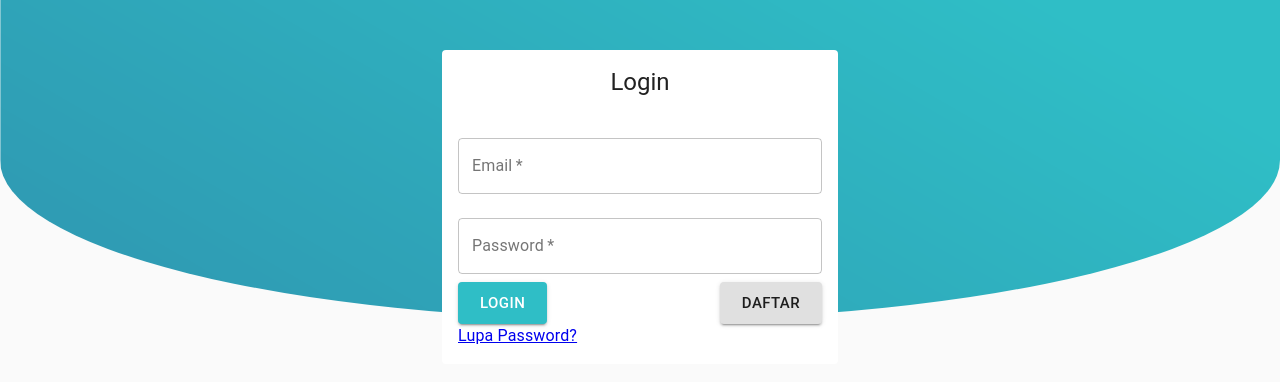
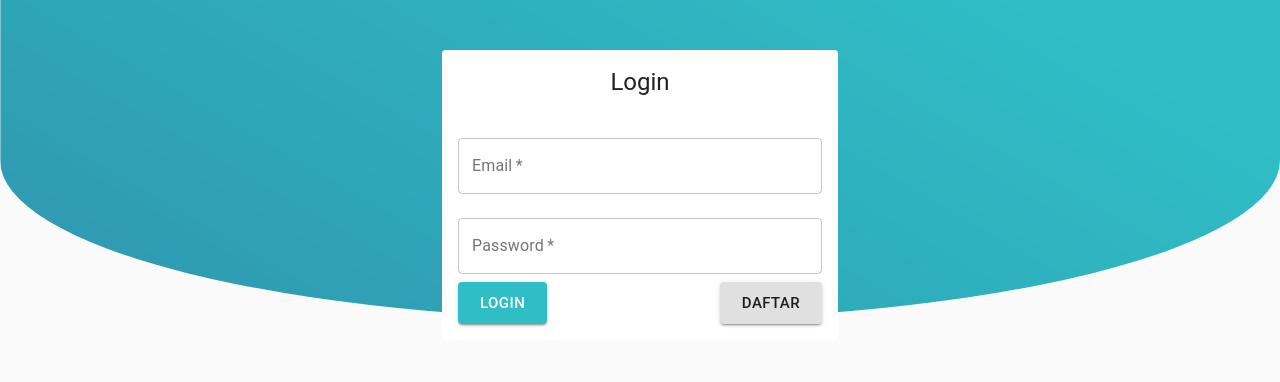
Before and after one commit to namasayayusi/silaturahmi-app, a React (Create React App) app: page /login in a window 1280 px wide. Shown: the top 382 px of the page. Built offline with nearby package versions, Linux system fonts and the light colour scheme; no server answers.

Commit message:
update login

```diff
--- a/src/pages/login/index.js
+++ b/src/pages/login/index.js
@@ -160,11 +160,6 @@ export default function Login() {
                     </Button>
                   </Grid>
                 </Grid>
-                <div className={classes.forgetPassword}>
-                  <Typography component={Link} to="/lupa-password">
-                    Lupa Password?
-                  </Typography>
-                </div>
               </form>
             </Paper>
           </Container>
```
